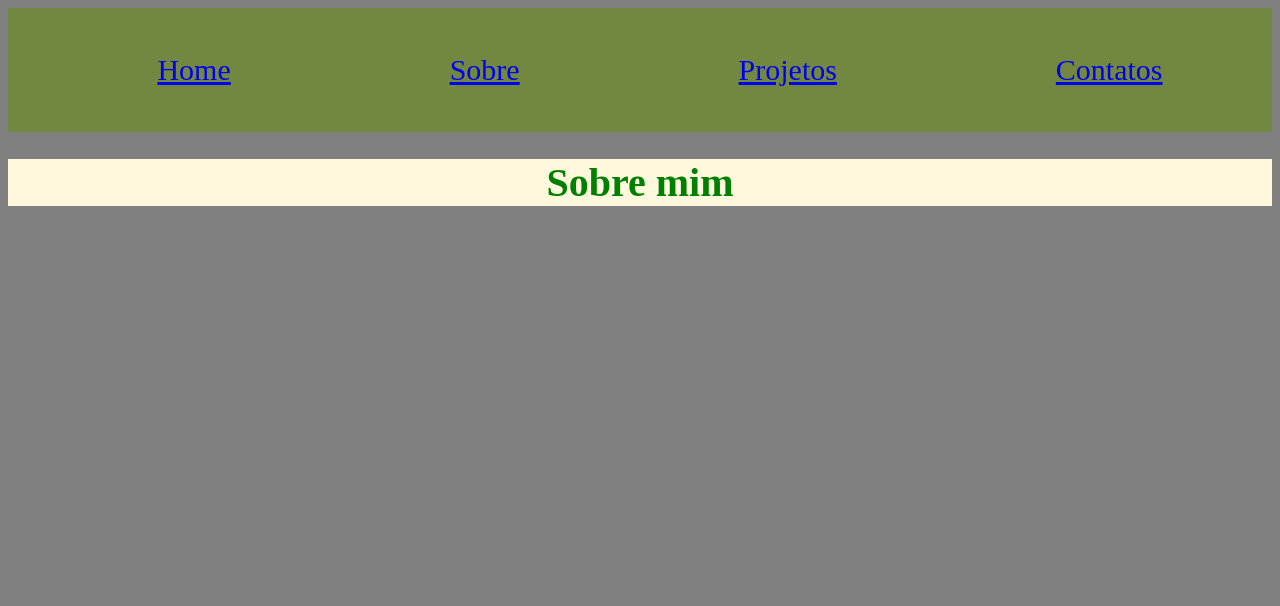
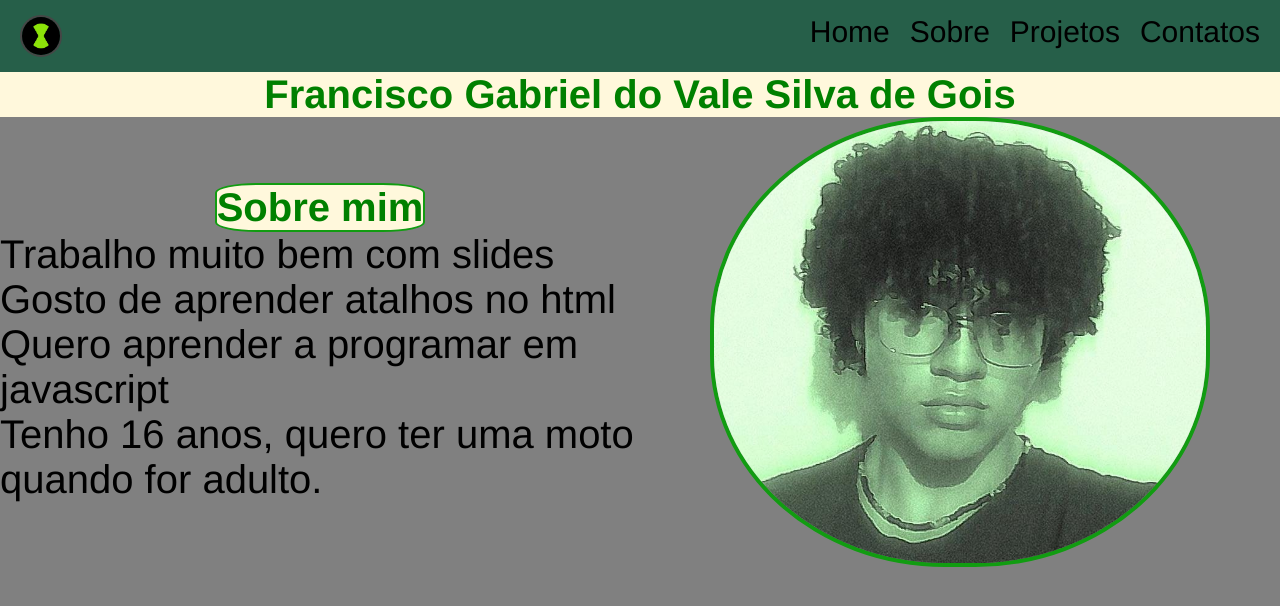
Before and after one commit to francisco1020111-hue/FIC-FranciscoGVSG-2B2026, a plain HTML site: page chico 2B info/sobre.html in a window 1280 px wide. Drawn offline with Linux system fonts and the light colour scheme.

Commit message:
cria home, altera a pagina sobre e contato

```diff
--- a/chico 2B info/contato.css
+++ b/chico 2B info/contato.css
@@ -44,5 +44,22 @@ header {
     padding-bottom: 15px;
 }
 .forms{
-
+    display: flex;
+    align-items: center;
+    flex-direction: column;
 }
+.Inform{
+  display: flex;
+  justify-content: center;
+  background-color: rgb(115, 175, 75)
+}
+div{
+  position: absolute;
+  top: 50%;
+  left: 50%;
+  transform: translate(-50%, -50%);
+  border: 2px solid #000;
+}
+.tamanhoinput{
+  width: 500px;
+}
--- a/chico 2B info/estilo.css
+++ b/chico 2B info/estilo.css
@@ -1,47 +1,87 @@
-*{
+* {
   margin: 0;
   padding: 0;
   box-sizing: border-box;
+  font-family: 'Franklin Gothic Medium', 'Arial Narrow', Arial, sans-serif
 }
-body{
-  background-color: gray;
+
+.areainfo {
+  width: 100%;
+  height: 100%;
+  overflow: hidden;
+  background-image: url(areas-informatica.jpg);
+  background-size: 100% 100%;
+  background-repeat: no-repeat;
+  color: black;
 }
+
+.areainfo h1 {
+  position: absolute;
+  top: 50%;
+  left: 50%;
+  margin: 0 -50% 0 0;
+  transform: translate(-50%, -50%);
+  font-size: 75px;
+}
+
+.areainfo h2 {
+  position: absolute;
+  top: 50%;
+  left: 36%;
+  margin: 0 -50% 0 0;
+  transform: translate(10%, 100%);
+  font-size: 40px;
+}
+
 header {
+  display: flex;
+  justify-content: space-between;
   font-size: 15px;
-  background-color: rgb(114, 136, 64);
+  background-color: rgb(38, 95, 73);
   padding-top: 15px;
   padding-bottom: 15px;
+
 }
 
-h1 {
-text-align: center;
-color: green;
-background-color: cornsilk;
-}
-ul{
+ul {
   display: flex;
   flex-direction: row;
   justify-content: space-around;
   list-style-type: none;
   font-size: 30px;
 }
-  li{
-    a:hover{
+
+li {
+  a:hover {
     color: rgb(230, 223, 240);
   }
-    a{text-decoration: none;
-    list-style-type: none;}
-    }
-li:hover{
-  background-color: aquamarine;
+
+  a {
+    color: black;
+    text-decoration: none;
+    list-style-type: none;
   }
 
-img {
-  border: 4px solid greenyellow;
-  border-radius: 35%;
-  height: 450px;
+  margin-right: 20px;
 }
-  div{
-    display: flex;
-    justify-content: center;
+
+li:hover {
+  color: greenyellow;
 }
+
+.paz {
+  width: 42px;
+  overflow-clip-margin: content-box;
+  overflow: clip;
+  border: 2px solid rgb(70, 70, 70);
+  ;
+  border-radius: 50%;
+  align-self: flex-start;
+  margin-left: 20px;
+}
+
+nav {
+  align-self: flex-end;
+}
+
+a {}
--- a/chico 2B info/sobre.css
+++ b/chico 2B info/sobre.css
@@ -1,21 +1,101 @@
-body{
-    background-color:gray
+* {
+  margin: 0;
+  padding: 0;
+  box-sizing: border-box;
+  font-family: 'Franklin Gothic Medium', 'Arial Narrow', Arial, sans-serif;
 }
+
+body {
+  background-color: gray
+}
+
 header {
-    font-size: 15px;
-  background-color: rgb(114, 136, 64);
+  display: flex;
+  justify-content: space-between;
+  font-size: 15px;
+  background-color: rgb(38, 95, 73);
   padding-top: 15px;
-    padding-bottom: 15px;
+  padding-bottom: 15px;
 }
-ul{
+
+ul {
   display: flex;
   flex-direction: row;
   justify-content: space-around;
   list-style-type: none;
   font-size: 30px;
+}
+
+h1 {
+  font-size: 40px;
+  text-align: center;
+  color: green;
+  background-color: cornsilk;
+}
+
+div {
+  display: flex;
+  justify-content: center;
+}
+
+.fundo img {
+  border: 4px solid rgb(17, 156, 17);
+  ;
+  border-radius: 47%;
+  height: 450px;
+}
+
+.fundo {
+  flex: 1;
+  width: 500px;
+}
+
+.fundo2 {
+  flex: 1;
+  display: flex;
+  flex-direction: column;
+  align-items: center;
+  width: 100%;
+  justify-content: center;
+
+  h1 {
+    border-radius: 20%;
+    border: 2px solid rgb(17, 156, 17);
   }
-  h1{
+
+  a {
     font-size: 40px;
-    text-align: center;
-    color: green;
-    background-color: cornsilk; }
+
+  }
+}
+
+.paz {
+  width: 42px;
+  height: 42px;
+  overflow-clip-margin: content-box;
+  overflow: clip;
+  border: 2px solid rgb(70, 70, 70);
+  border-radius: 50%;
+  align-self: flex-start;
+  margin-left: 20px;
+}
+
+li {
+  a:hover {
+    color: rgb(230, 223, 240);
+  }
+
+  a {
+    color: black;
+    text-decoration: none;
+    list-style-type: none;
+  }
+
+  margin-right: 20px;
+}
+
+.fundopai {
+  display: flex;
+  flex-direction: row-reverse;
+  width: 100%;
+}
--- a/chico 2B info/sobre.html
+++ b/chico 2B info/sobre.html
@@ -1,23 +1,36 @@
 <!DOCTYPE html>
 <html lang="en">
+
 <head>
     <meta charset="UTF-8">
     <meta name="viewport" content="width=device-width, initial-scale=1.0">
     <title>Document</title>
     <link rel="stylesheet" href="sobre.css">
 </head>
+
 <body>
     <header>
+        <img class="paz" src="pazintergalatica.jpg" alt="">
         <nav>
             <ul>
-            <li><a href="index.html" >Home</a></li>
-            <li><a href="sobre.html" >Sobre</a></li>
+                <li><a href="index.html">Home</a></li>
+                <li><a href="sobre.html">Sobre</a></li>
                 <li><a href="projetos.html">Projetos</a></li>
                 <li><a href="contato.html">Contatos</a></li>
             </ul>
         </nav>
     </header>
-    <h1>Sobre mim</h2>
+    <h1 class="Nome">Francisco Gabriel do Vale Silva de Gois</h1>
+    <div class="fundopai">
+        <div class="fundo"><img src="perfil.jpeg" alt=""></div>
+        <div class="fundo2">
+            <h1>Sobre mim</h1>
+            <a>Trabalho muito bem com slides <br>
+                Gosto de aprender atalhos no html<br>
+                Quero aprender a programar em javascript</a>
+            <a>Tenho 16 anos, quero ter uma moto quando for adulto.</a>
+        </div>
+    </div>
+</body>
 
-</body>
 </html>
```
Also changed, not shown: chico 2B info/contato.html (+7 -4 lines), chico 2B info/index.html (+11 -11 lines), chico 2B info/areas-informatica.jpg (added), chico 2B info/pazintergalatica.jpg (added). Lines whose indentation alone changed are shown as unchanged.
